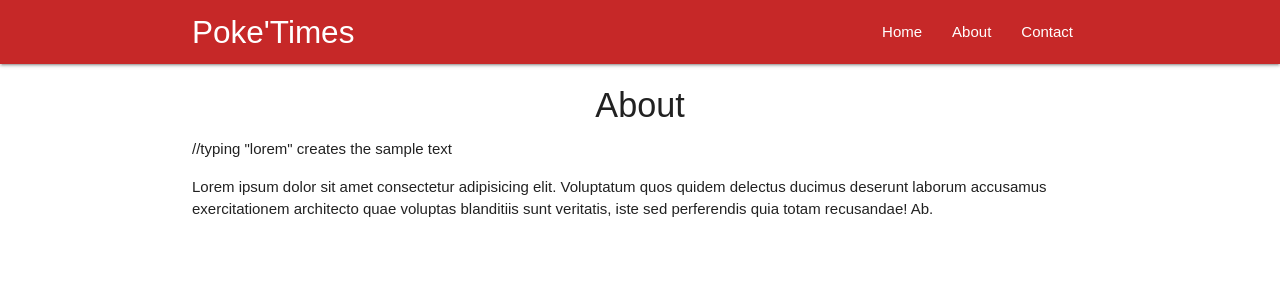
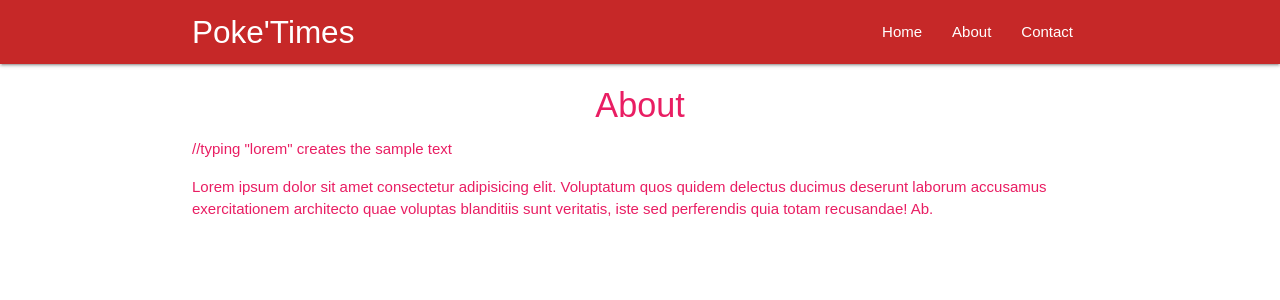
Before and after one commit to slee1232/react-tutorial, a React (Create React App) app in the folder poketimes/: page /about in a window 1280 px wide. Shown: the top 300 px of the page. Built offline with nearby package versions, Linux system fonts and the light colour scheme.

Commit message:
higher order components (this was confusing)

```diff
--- a/poketimes/src/components/About.js
+++ b/poketimes/src/components/About.js
@@ -1,4 +1,5 @@
 import React from 'react'
+import Rainbow from '../hoc/Rainbow'
 
 const About = () => {
     return(
@@ -9,4 +10,4 @@
     )
 }
 
-export default About
+export default Rainbow(About)
--- /dev/null
+++ b/poketimes/src/hoc/Rainbow.js
@@ -0,0 +1,20 @@
+import React from 'react'
+
+const Rainbow = (WrappedComponent) => {
+
+    const colours = ['red', 'pink', 'orange', 'blue', 'green', 'yellow']
+    const randomColour = colours[Math.floor(Math.random() * 5)];
+    const className = randomColour + '-text';
+
+    return (props) => {
+        return(
+            <div className={className}>
+                <WrappedComponent {...props} />
+            </div>
+        )
+    }
+
+
+}
+
+export default Rainbow
```
